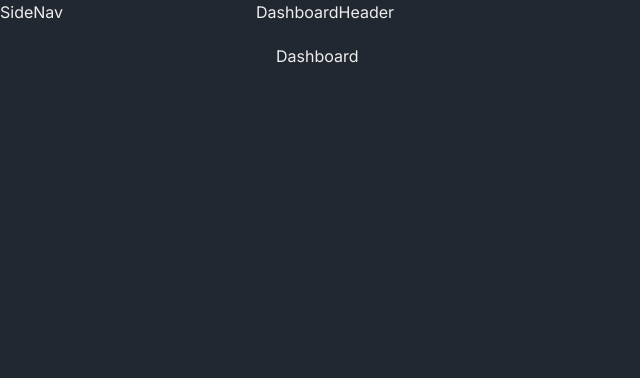
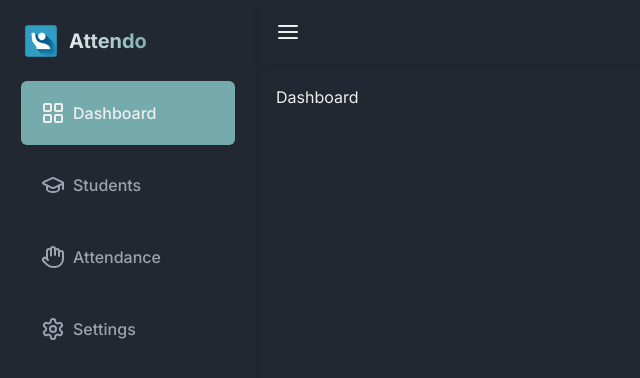
Before and after one commit to JCMisa/attendance-tracker, a Next.js app: page /dashboard in a window 1280 px wide. Shown: the top 378 px of the page, without its empty margins (0-640 px from the left). Built offline with nearby package versions, Linux system fonts and the light colour scheme; no server answers.

Commit message:
add logic to show and unshow side nav

```diff
--- /dev/null
+++ b/app/dashboard/_components/ButtomNav.jsx
@@ -0,0 +1,56 @@
+import React from 'react'
+import { GraduationCap, LayoutGrid, Hand, Settings } from "lucide-react";
+import { usePathname } from 'next/navigation';
+import Link from 'next/link';
+
+const ButtomNav = () => {
+    const menuList = [
+        {
+            id: 1,
+            name: "Dashboard",
+            icon: <LayoutGrid />,
+            path: "/dashboard",
+        },
+        {
+            id: 2,
+            name: "Students",
+            icon: <GraduationCap />,
+            path: "/dashboard/students",
+        },
+        {
+            id: 3,
+            name: "Attendance",
+            icon: <Hand />,
+            path: "/dashboard/attendance",
+        },
+        {
+            id: 4,
+            name: "Settings",
+            icon: <Settings />,
+            path: "/dashboard/settings",
+        },
+    ];
+
+    const path = usePathname();
+
+    return (
+        <div className='shadow-lg min-h-20 border-t'>
+            <div className="flex gap-10 md:hidden justify-center items-center text-center">
+                {menuList.map((menu, index) => (
+                    <Link href={menu.path} key={menu.id || index}>
+                        <div>
+                            <h2
+                                className={`flex gap-2 items-center text-gray-400 font-medium p-5 cursor-pointer rounded-md hover:text-light hover:bg-secondary transition-all mb-2 ${path == menu.path && "text-light bg-primary"
+                                    }`}
+                            >
+                                {menu.icon}
+                            </h2>
+                        </div>
+                    </Link>
+                ))}
+            </div>
+        </div>
+    )
+}
+
+export default ButtomNav
--- a/app/dashboard/_components/DashboardHeader.jsx
+++ b/app/dashboard/_components/DashboardHeader.jsx
@@ -1,9 +1,27 @@
-import React from 'react'
+import { UserButton } from "@clerk/nextjs";
+import { AlignJustify } from "lucide-react";
+import Image from "next/image";
+import React from "react";
 
-const DashboardHeader = () => {
+const DashboardHeader = ({ showSideNav }) => {
     return (
-        <div>DashboardHeader</div>
-    )
-}
+        <div className="p-5 shadow-md border-b flex justify-between items-center">
+            <div className="hidden md:block cursor-pointer">
+                <AlignJustify onClick={showSideNav} />
+            </div>
 
-export default DashboardHeader
+            <div>
+                <a className="flex font-medium items-center text-white mb-4 md:mb-0 md:hidden">
+                    <Image src={'/attendo-logo.png'} alt='logo' width={25} height={25} />
+                    <span className="ml-3 text-xl logo-text">Attendo</span>
+                </a>
+            </div>
+
+            <div>
+                <UserButton />
+            </div>
+        </div>
+    );
+};
+
+export default DashboardHeader;
--- a/app/dashboard/_components/SideNav.jsx
+++ b/app/dashboard/_components/SideNav.jsx
@@ -1,9 +1,82 @@
-import React from 'react'
+"use client";
 
-const SideNav = () => {
+import { UserButton, useUser } from "@clerk/nextjs";
+import { GraduationCap, Hand, LayoutGrid, Settings } from "lucide-react";
+import Image from "next/image";
+import Link from "next/link";
+import { usePathname } from "next/navigation";
+import React from "react";
+
+const SideNav = ({ isShow }) => {
+    const { user } = useUser();
+
+    const menuList = [
+        {
+            id: 1,
+            name: "Dashboard",
+            icon: <LayoutGrid />,
+            path: "/dashboard",
+        },
+        {
+            id: 2,
+            name: "Students",
+            icon: <GraduationCap />,
+            path: "/dashboard/students",
+        },
+        {
+            id: 3,
+            name: "Attendance",
+            icon: <Hand />,
+            path: "/dashboard/attendance",
+        },
+        {
+            id: 4,
+            name: "Settings",
+            icon: <Settings />,
+            path: "/dashboard/settings",
+        },
+    ];
+
+    const path = usePathname();
+
     return (
-        <div>SideNav</div>
-    )
-}
+        <div>
+            {
+                isShow && (
+                    <div className="h-screen p-5 border shadow-md transition-all">
+                        <Link href={'/'}>
+                            <div className="flex items-center gap-2 cursor-pointer">
+                                <Image src={"/attendo-logo.png"} alt="logo" width={40} height={40} />
+                                <p className="text-xl font-bold sm:block hidden logo-text">Attendo</p>
+                            </div>
+                        </Link>
+                        <div className="mt-5">
+                            {menuList.map((menu, index) => (
+                                <Link href={menu.path} key={menu.id || index}>
+                                    <div>
+                                        <h2
+                                            className={`flex gap-2 items-center text-gray-400 font-medium p-5 cursor-pointer rounded-md hover:text-light hover:bg-secondary transition-all mb-2 ${path == menu.path && "text-light bg-primary"
+                                                }`}
+                                        >
+                                            {menu.icon}
+                                            {menu.name}
+                                        </h2>
+                                    </div>
+                                </Link>
+                            ))}
+                        </div>
+                        <div className="fixed bottom-5 p-2 flex gap-2 items-center text-light">
+                            <UserButton />
+                            <div className="">
+                                <p className="text-sm font-bold">{user?.fullName}</p>
+                                <p className="text-xs text-slate-400">{user?.primaryEmailAddress?.emailAddress}</p>
+                            </div>
+                        </div>
+                    </div>
+                )
+            }
+        </div>
+    );
+};
 
-export default SideNav
+export default SideNav;
--- a/app/dashboard/layout.jsx
+++ b/app/dashboard/layout.jsx
@@ -1,16 +1,28 @@
-import React from "react";
+"use client"
+
+import React, { useState } from "react";
 import SideNav from "./_components/SideNav";
 import DashboardHeader from "./_components/DashboardHeader";
+import ButtomNav from "./_components/ButtomNav";
 
 const DashboardLayout = ({ children }) => {
+    const [show, setShow] = useState(true)
+
+    const showSideNav = () => {
+        setShow((prev) => !prev);
+    }
+
     return (
         <div>
             <div className="fixed md:w-64 hidden md:block">
-                <SideNav />
+                <SideNav isShow={show} />
             </div>
-            <div className="md:ml-64">
-                <DashboardHeader />
+            <div className={`${show ? "md:ml-64" : ""} transition-all`}>
+                <DashboardHeader showSideNav={showSideNav} />
                 <div className="p-5">{children}</div>
+            </div>
+            <div className="fixed block md:hidden w-full bottom-0">
+                <ButtomNav />
             </div>
         </div>
     );
```
